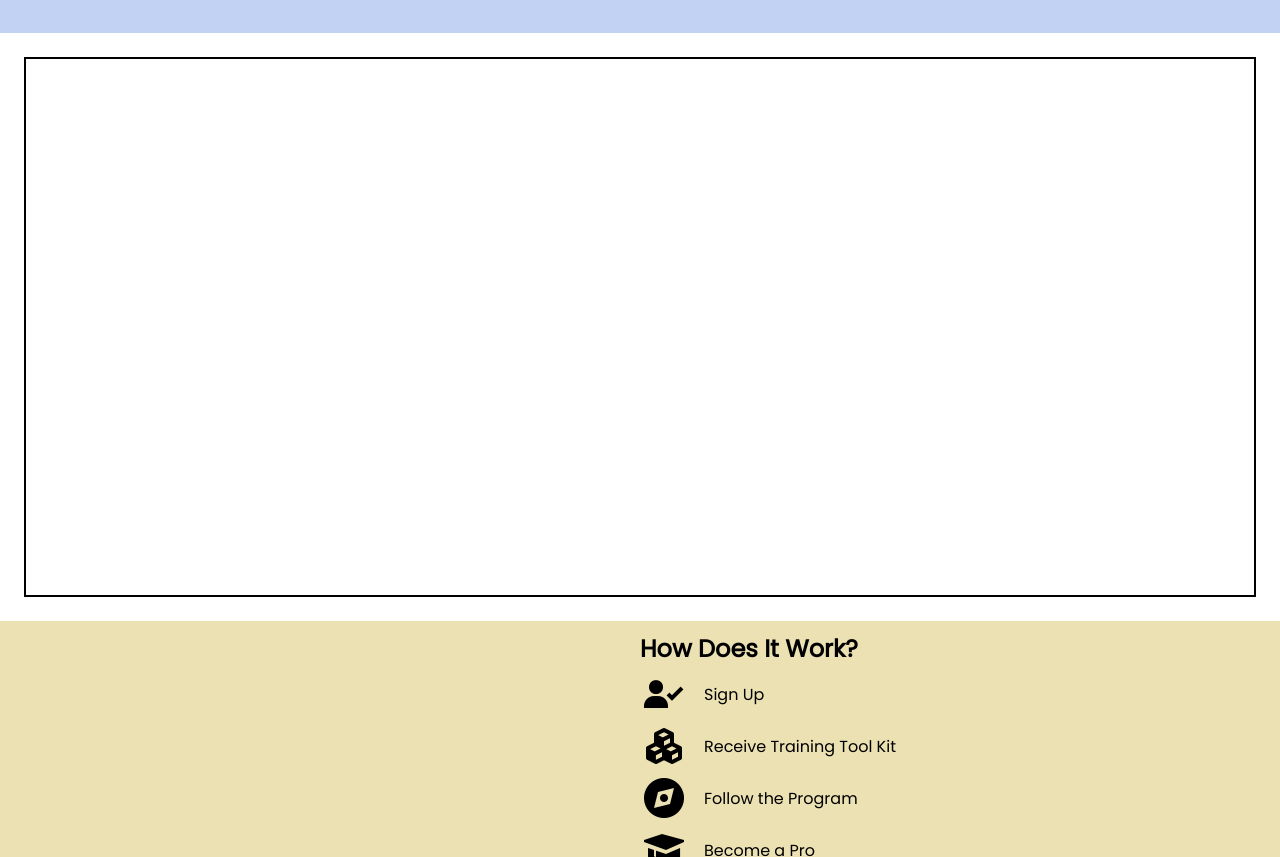
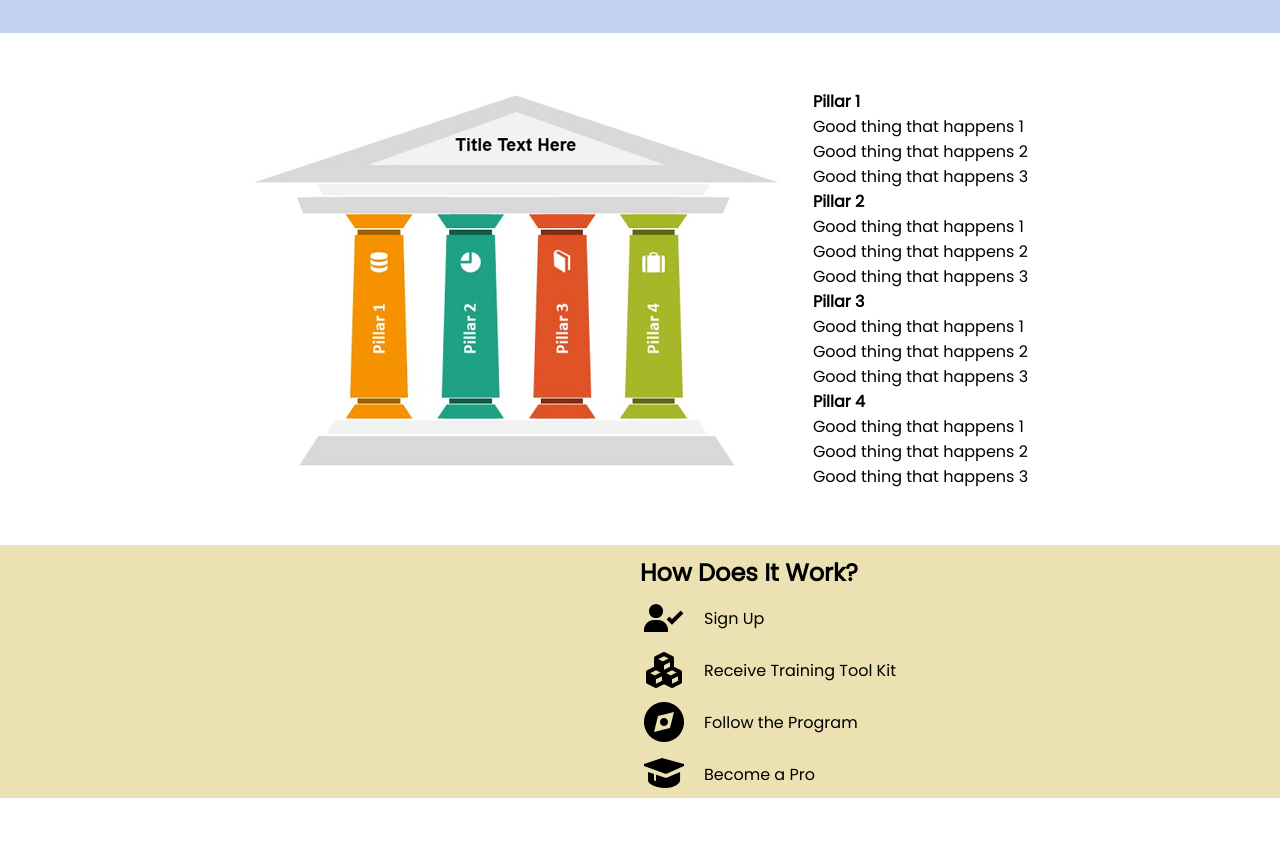
Before and after one commit to ajthraen/topdog-academy, a plain HTML site: page index.html in a window 1280 px wide. Shown: the part 1199-2056 px from the top of the page. After the commit the page ends 1997 px from the top, so only its background shows below. Drawn offline with nearby package versions, Linux system fonts and the light colour scheme.

Commit message:
clean up3

```diff
--- a/index.html
+++ b/index.html
@@ -67,7 +67,37 @@
                 </div>
             </div>
             <div class="container4">
-                <div class="placeHolder"></div>
+                <div class="pillarBlock">
+                    <div class="pillarImg">
+                        <img src="./assets/pillarsMed.png" alt="">
+                    </div>
+                    <div class="pillarText">
+                        <div class="pillarTextSub">
+                            <h4>Pillar 1</h4>
+                            <p>Good thing that happens 1</p>
+                            <p>Good thing that happens 2</p>
+                            <p>Good thing that happens 3</p>
+                        </div>
+                        <div class="pillarTextSub">
+                            <h4>Pillar 2</h4>
+                            <p>Good thing that happens 1</p>
+                            <p>Good thing that happens 2</p>
+                            <p>Good thing that happens 3</p>
+                        </div>
+                        <div class="pillarTextSub">
+                            <h4>Pillar 3</h4>
+                            <p>Good thing that happens 1</p>
+                            <p>Good thing that happens 2</p>
+                            <p>Good thing that happens 3</p>
+                        </div>
+                        <div class="pillarTextSub">
+                            <h4>Pillar 4</h4>
+                            <p>Good thing that happens 1</p>
+                            <p>Good thing that happens 2</p>
+                            <p>Good thing that happens 3</p>
+                        </div>
+                    </div>
+                </div>
             </div>
             <div class="banner-2">
                 <ul class="text2">
--- a/style.css
+++ b/style.css
@@ -311,11 +311,28 @@ a:hover{
 .container4{
     padding: 24px;
 }
-.placeHolder{
-    height: 540px;
-    width: 100%;
+.pillarBlock{
+    display: flex;
+    justify-content: center;
+    align-items: center;
+    height: auto;
+    /* max-width: 920px; */
+    margin: 0 auto;
     padding: 16px;
-    border: 2px solid black;
+    /* border: 2px solid black; */
+    overflow: hidden;
+}
+.pillarImg{
+    display: flex;
+    justify-content: center;
+    align-items: center;
+    width: auto;
+    height: 100%;
+    object-fit: contain;
+    margin: 16px;
+}
+.pillarText{
+    margin: 16px;
 }
 .text2{
     display: flex;
@@ -338,6 +355,13 @@ a:hover{
 }
 .links_name2{
     padding-left: 16px;
+}
+
+@media (max-width: 912px) {
+    .pillarBlock{
+        display: flex;
+        flex-direction: column;
+    }
 }
 
 @media (max-width: 728px) {
@@ -363,5 +387,9 @@ a:hover{
     .text2{
         margin-left: 25%;
     }
+    .pillarBlock{
+        display: flex;
+        flex-direction: column;
+    }
 
 }
```
Also changed, not shown: assets/pillars.png (added), assets/pillarsMed.png (added), assets/pillarsoftraining.png.
